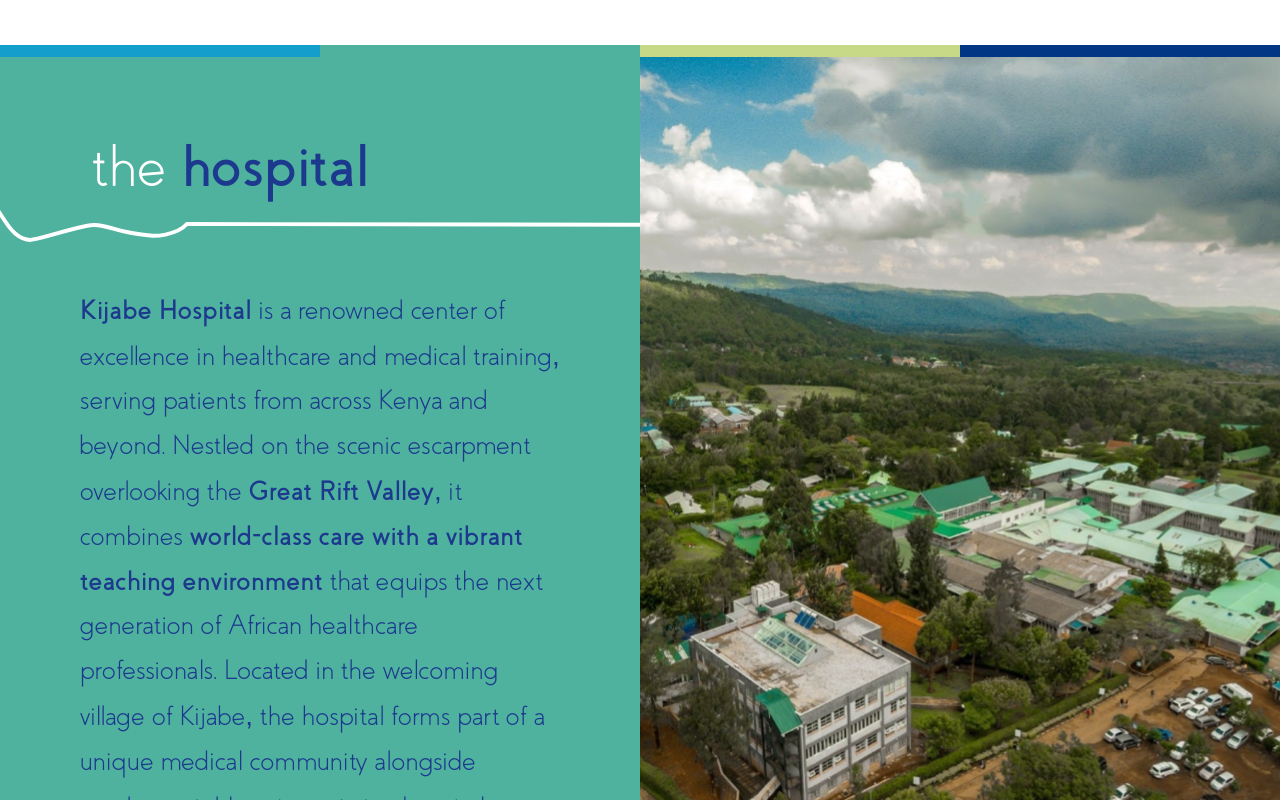
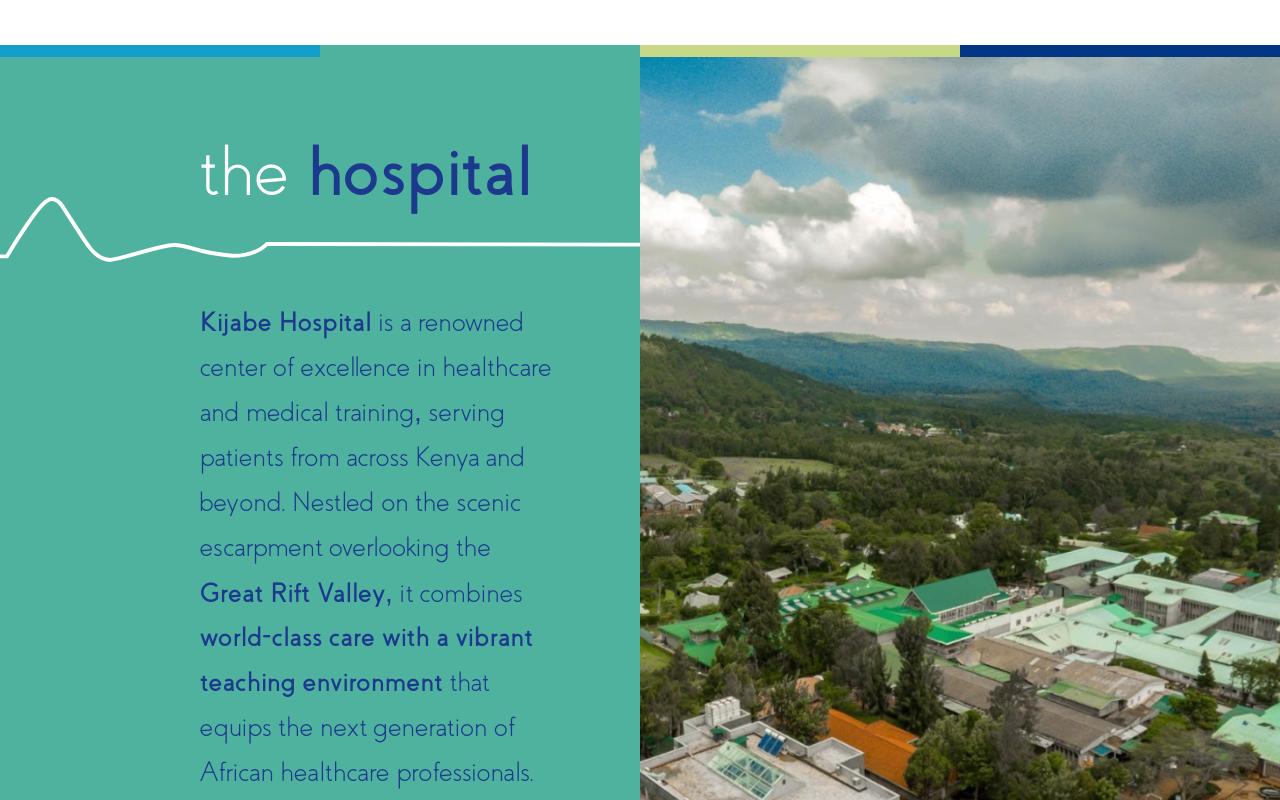
Before and after one commit to Kijabe-Limb-Construction-Unit/landingpage, a Next.js app: page /about in a window 1280 px wide. Shown: the part 3980-4780 px from the top of the page. Built offline with nearby package versions, Linux system fonts and the light colour scheme.

Commit message:
fix(modified hospital heading line)

```diff
--- a/components/sections/HospitalSection.tsx
+++ b/components/sections/HospitalSection.tsx
@@ -15,7 +15,7 @@ export function HospitalSection() {
                 width={600}
                 height={400}
                 alt="Aerial view of Kijabe Hospital complex nestled in the Great Rift Valley landscape"
-                className="w-full relative lg:top-5 lg:-left-40 xl:-left-[25rem] xl:-top-10 hidden lg:block"
+                className="w-full relative lg:top-1 lg:-left-55 xl:-left-[20rem] xl:-top-5 hidden lg:block"
               />
               {/* MD CREENS */}
               <Image
@@ -23,7 +23,7 @@ export function HospitalSection() {
                 width={600}
                 height={400}
                 alt="Aerial view of Kijabe Hospital complex nestled in the Great Rift Valley landscape"
-                className="w-[110vw] relative md:left-25 md:bottom-5 hidden md:block lg:hidden"
+                className="w-[110vw] relative md:left-25 md:bottom-5 hidden md:block lg:hidden "
               />
               {/* SMALL SCREENS */}
               <Image
@@ -31,20 +31,20 @@ export function HospitalSection() {
                 width={600}
                 height={400}
                 alt="Aerial view of Kijabe Hospital complex nestled in the Great Rift Valley landscape"
-                className="w-full block md:hidden border3 border-amber-500"
+                className="w-full block md:hidden"
               />
             </div>
-            <div className="flex md:justify-center px-20  ">
-              <div className="w-full ml-20 md:ml-0 lg:ml-3">
+            <div className="flex md:justify-center px-20">
+              <div className="w-full ml-20 md:-mr-30 lg:-ml-5 xl:-ml-0">
                  {/* border md:border-red-600 lg:border-blue-600 xl:border-green-600 */}
-                <h1 className="text-5xl md:text-5xl lg:text-6xl w-full text-heading md:ml-0 font-light mb-8">
+                <h1 className="text-5xl md:text-5xl font-bold lg:text-7xl lg:pl-0 xl:pl-10 w-full text-heading md:ml-5 font-light mb-8">
                   the <span className="font-bold text-blue-900">hospital</span>
                 </h1>
               </div>
             </div>
 
-            <div className="leading-relaxed space-y-4 px-20 text-blue-900 flex md:justify-center md:items-center mt-10">
-              <p className="w-full lg:mt-5 ml-25 md:ml-0">
+            <div className="leading-relaxed space-y-4 px-20 text-blue-900 flex md:justify-center md:items-center lg:justify-end lg:px-2 xl:px-20 mt-10">
+              <p className="w-full lg:mt-5 pl-30 md:ml-0">
                 <span className="font-bold">Kijabe Hospital</span> is a renowned
                 center of excellence in healthcare and medical training<span style={{ fontFamily: "Arial, Helvetica, sans-serif" }} className="text-md">,</span> serving
                 patients from across Kenya and beyond. Nestled on the scenic
```
